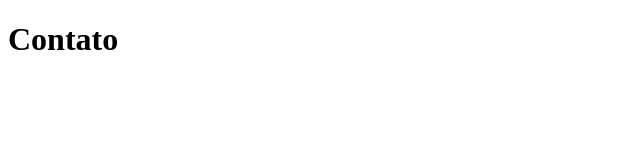
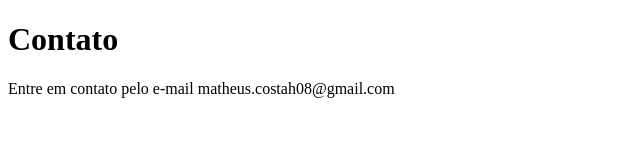
Before and after one commit to matheuscostah/sistema-de-cadastro, a plain HTML site: page contato.html in a window 1280 px wide. Shown: the whole page, without its empty margins (0-640 px from the left). Drawn offline with Linux system fonts and the light colour scheme.

Commit message:
Adicionando o email de contato

```diff
--- a/contato.html
+++ b/contato.html
@@ -8,5 +8,6 @@
 </head>
 <body>
     <h1>Contato</h1>
+    <p>Entre em contato pelo e-mail matheus.costah08@gmail.com</p>
 </body>
 </html>
```
